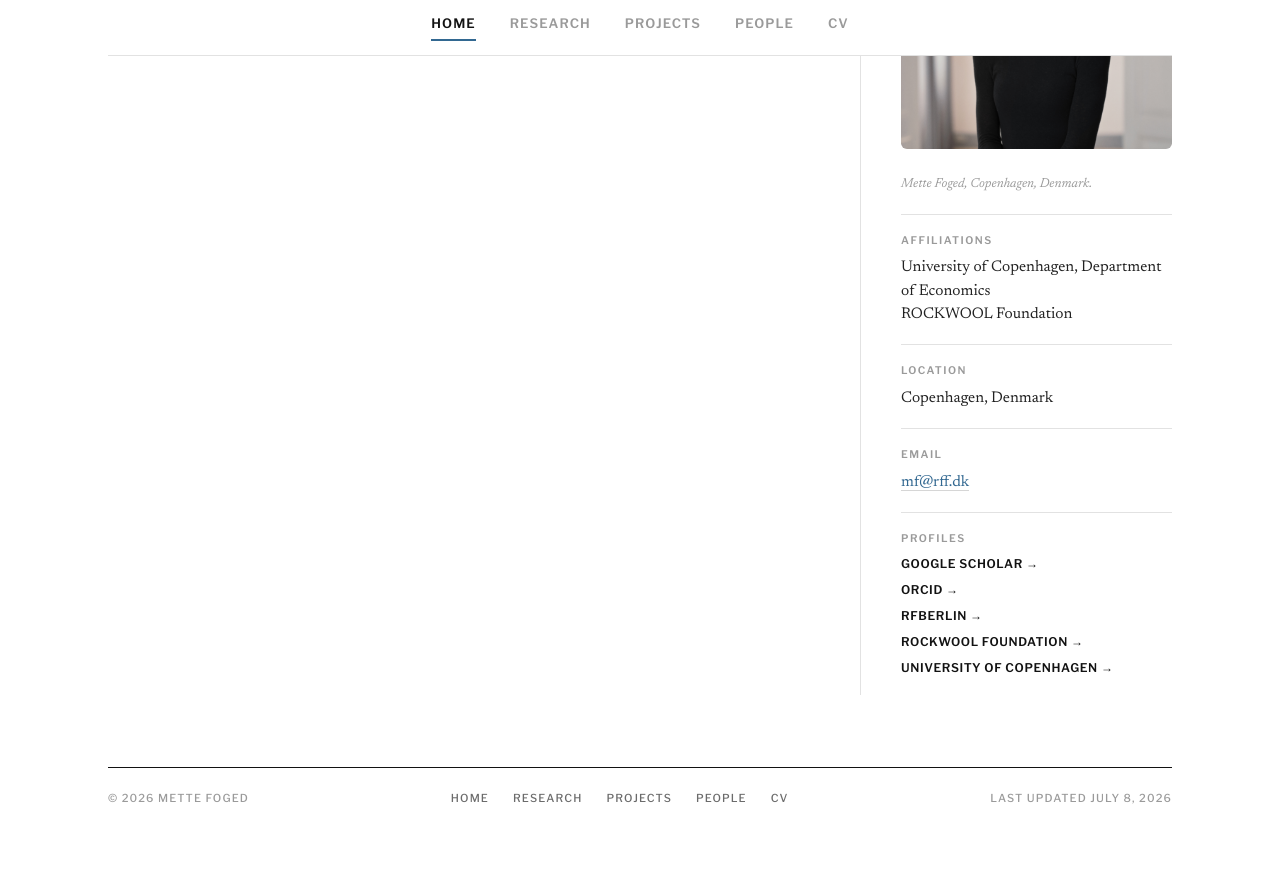
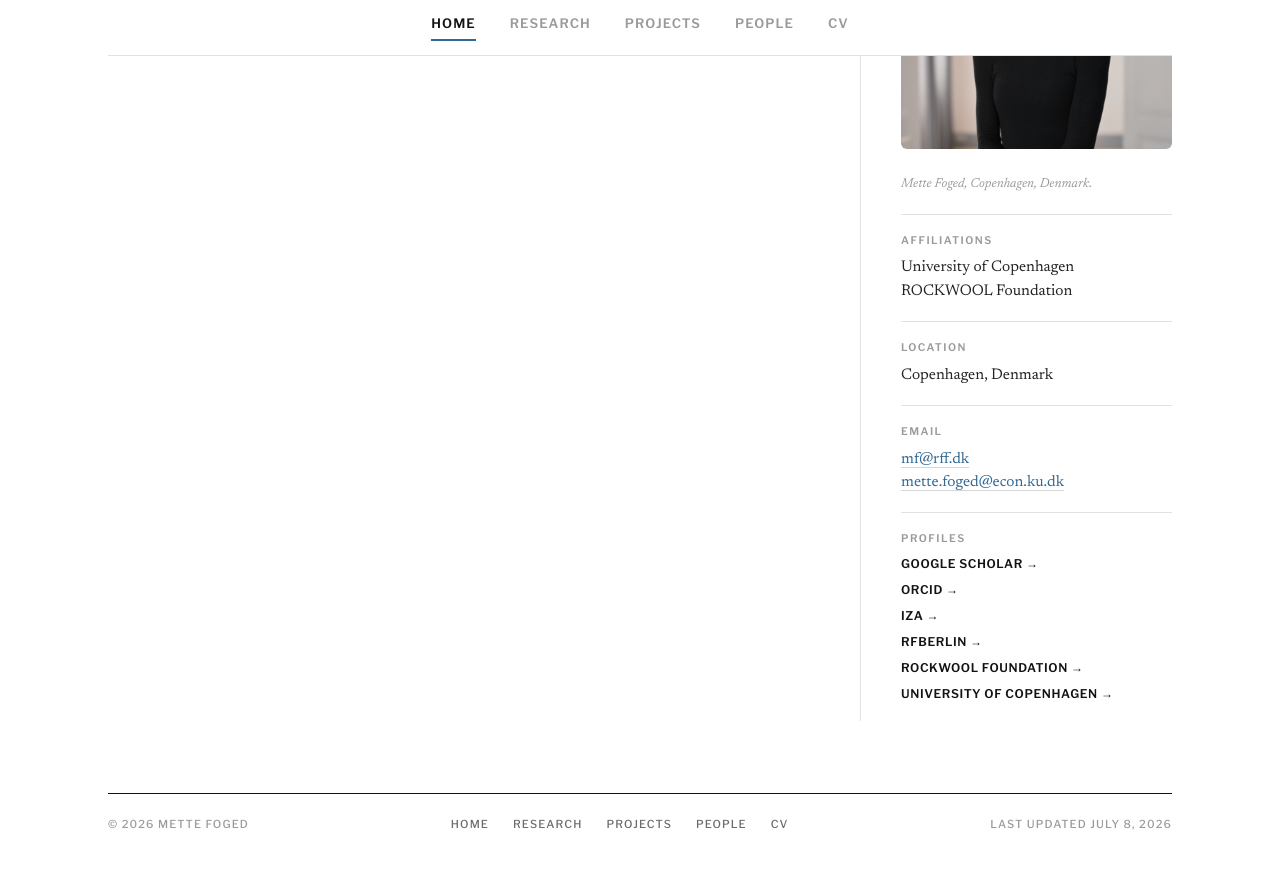
Before and after one commit to mettefoged/mettefoged.github.io, a Jekyll site: the page built from _pages/home.md, in a window 1280 px wide and 900 px high, scrolled down 619 px. Shown: the top 869 px of the window. Built offline with Jekyll 4.4.1, drawn with Linux system fonts in a browser that asks for light colours.

Commit message:
Add KU email & IZA link; use 'abstract'
Add a KU email and IZA profile URL to site config and simplify the employer string. Update the home page to display the KU email alongside the main email and show an IZA link in the profiles. Change the research entry toggle text from “summary” to “abstract” to better reflect content.

```diff
--- a/_config.yml
+++ b/_config.yml
@@ -14,15 +14,17 @@ author:
   bio: "Economist working on migration, labour markets, and applied microeconometrics."
   # TODO: update your affiliations
   employer:
-    - "University of Copenhagen, Department of Economics"
+    - "University of Copenhagen"
     - "ROCKWOOL Foundation"
   location: "Copenhagen, Denmark"
   email: "mf@rff.dk"
+  email_ku: "mette.foged@econ.ku.dk"
   googlescholar: "https://scholar.google.com/citations?user=jsOZ7CQAAAAJ&hl=da"
   orcid: "https://orcid.org/0000-0002-0456-1521"
   rfberlin: "https://www.rfberlin.com/author/mf/"
   rockwool: "https://rockwoolfonden.dk/medarbejdere/mette-foged/"
   ku: "https://www.econ.ku.dk/ansatte/vip/?pure=da/persons/265951"
+  iza: "https://www.iza.org/person/10325/mette-foged"
 
 teaser:
 breadcrumbs: false
--- a/_includes/research-entry.html
+++ b/_includes/research-entry.html
@@ -39,7 +39,7 @@
     <div class="wp__actions">
       {% if entry.summary %}
       <button class="wp__btn" type="button" aria-expanded="false"
-              onclick="var p=this.closest('.wp__content').querySelector('[data-panel=summary]');var h=p.hasAttribute('hidden');if(h){p.removeAttribute('hidden');this.textContent='Hide summary —';}else{p.setAttribute('hidden','');this.textContent='Read summary +';}this.setAttribute('aria-expanded',h);">Read summary +</button>
+              onclick="var p=this.closest('.wp__content').querySelector('[data-panel=summary]');var h=p.hasAttribute('hidden');if(h){p.removeAttribute('hidden');this.textContent='Hide abstract —';}else{p.setAttribute('hidden','');this.textContent='Read abstract +';}this.setAttribute('aria-expanded',h);">Read abstract +</button>
       {% endif %}
       {% if entry.bibtex %}
         <button class="wp__btn" type="button" aria-expanded="false"
--- a/_pages/home.md
+++ b/_pages/home.md
@@ -45,7 +45,7 @@ redirect_from:
 
     <div class="rail__block">
       <div class="rail__label">Email</div>
-      <div class="rail__value"><a href="mailto:{{ site.author.email }}">{{ site.author.email }}</a></div>
+      <div class="rail__value"><a href="mailto:{{ site.author.email }}">{{ site.author.email }}</a>{% if site.author.email_ku %}<br><a href="mailto:{{ site.author.email_ku }}">{{ site.author.email_ku }}</a>{% endif %}</div>
     </div>
 
     <div class="rail__block">
@@ -53,6 +53,7 @@ redirect_from:
       <div class="rail__profiles">
         {% if site.author.googlescholar %}<a href="{{ site.author.googlescholar }}" target="_blank" rel="noopener">Google Scholar →</a>{% endif %}
         {% if site.author.orcid %}<a href="{{ site.author.orcid }}" target="_blank" rel="noopener">ORCID →</a>{% endif %}
+        {% if site.author.iza %}<a href="{{ site.author.iza }}" target="_blank" rel="noopener">IZA →</a>{% endif %}
         {% if site.author.rfberlin %}<a href="{{ site.author.rfberlin }}" target="_blank" rel="noopener">RFBerlin →</a>{% endif %}
         {% if site.author.rockwool %}<a href="{{ site.author.rockwool }}" target="_blank" rel="noopener">ROCKWOOL Foundation →</a>{% endif %}
         {% if site.author.ku %}<a href="{{ site.author.ku }}" target="_blank" rel="noopener">University of Copenhagen →</a>{% endif %}
```
